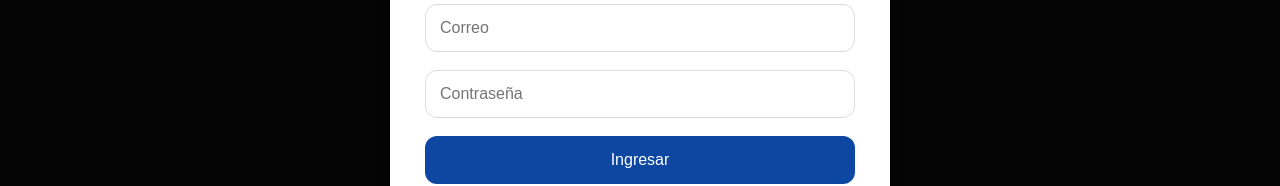
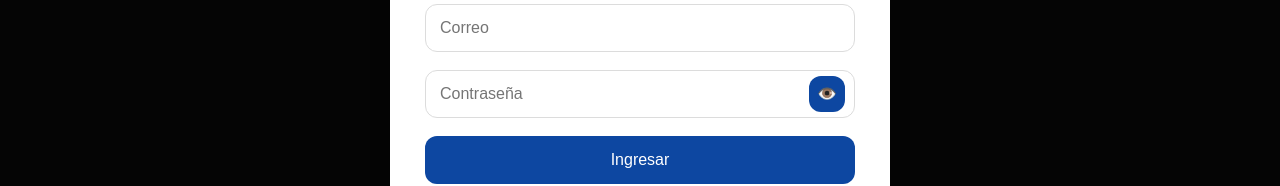
Before and after one commit to crisBasti/SYPSY-ia-mayo26-frontend-backend, a React (Vite) app in the folder frontend/: page /login in a window 1280 px wide. Shown: the part 265-451 px from the top of the page. Built offline with nearby package versions, Linux system fonts and the light colour scheme; no server answers.

Commit message:
boton de ocultar y ver contraseña

```diff
--- a/frontend/src/pages/Login.jsx
+++ b/frontend/src/pages/Login.jsx
@@ -11,6 +11,7 @@ function Login() {
 
   const [email, setEmail] = useState("");
   const [password, setPassword] = useState("");
+  const [mostrarPassword, setMostrarPassword] = useState(false);
 
 const handleLogin = async (e) => {
 
@@ -65,12 +66,31 @@ const handleLogin = async (e) => {
           value={email}
           onChange={(e) => setEmail(e.target.value)}
         />
-        <input
-          type="password"
-          placeholder="Contraseña"
-          value={password}
-          onChange={(e) => setPassword(e.target.value)}
-        />
+        <div className="password-field">
+
+  <input
+    type={mostrarPassword ? "text" : "password"}
+    placeholder="Contraseña"
+    value={password}
+    onChange={(e) => setPassword(e.target.value)}
+  />
+
+  <button
+    type="button"
+    className="password-toggle"
+    onClick={() =>
+      setMostrarPassword(!mostrarPassword)
+    }
+    aria-label={
+      mostrarPassword
+        ? "Ocultar contraseña"
+        : "Mostrar contraseña"
+    }
+  >
+    {mostrarPassword ? "🙈" : "👁️"}
+  </button>
+
+</div>
         <button type="submit">
           Ingresar
         </button>
--- a/frontend/src/pages/Register.jsx
+++ b/frontend/src/pages/Register.jsx
@@ -11,6 +11,7 @@ function Register() {
 
   const [email, setEmail] = useState("");
   const [password, setPassword] = useState("");
+  const [mostrarPassword, setMostrarPassword] = useState(false);
 
 const [nombre, setNombre] = useState("");
 const [apellido, setApellido] = useState("");
@@ -113,12 +114,31 @@ await auth.signOut();
           value={email}
           onChange={(e) => setEmail(e.target.value)}
         />
-        <input
-          type="password"
-          placeholder="Contraseña"
-          value={password}
-          onChange={(e) => setPassword(e.target.value)}
-        />
+        <div className="password-field">
+
+  <input
+    type={mostrarPassword ? "text" : "password"}
+    placeholder="Contraseña"
+    value={password}
+    onChange={(e) => setPassword(e.target.value)}
+  />
+
+  <button
+    type="button"
+    className="password-toggle"
+    onClick={() =>
+      setMostrarPassword(!mostrarPassword)
+    }
+    aria-label={
+      mostrarPassword
+        ? "Ocultar contraseña"
+        : "Mostrar contraseña"
+    }
+  >
+    {mostrarPassword ? "🙈" : "👁️"}
+  </button>
+
+</div>
         <button type="submit">
           Registrarse
         </button>
--- a/frontend/src/styles/auth.css
+++ b/frontend/src/styles/auth.css
@@ -95,3 +95,51 @@
     line-height:1.5;
 
 }
+
+
+/* ==========================================
+   CAMPO DE CONTRASEÑA
+========================================== */
+
+.password-field {
+    position: relative;
+    width: 100%;
+}
+
+.password-field input {
+    width: 100%;
+    padding-right: 48px;
+    box-sizing: border-box;
+}
+
+.password-toggle {
+    position: absolute;
+    right: 10px;
+    top: 50%;
+    transform: translateY(-50%);
+
+    width: 36px;
+    height: 36px;
+
+    padding: 0;
+    margin: 0;
+
+    border: none;
+    background: transparent;
+
+    cursor: pointer;
+
+    font-size: 18px;
+    line-height: 1;
+
+    display: flex;
+    align-items: center;
+    justify-content: center;
+
+    color: inherit;
+}
+
+.password-toggle:hover {
+    background: transparent;
+    transform: translateY(-50%) scale(1.08);
+}
```
